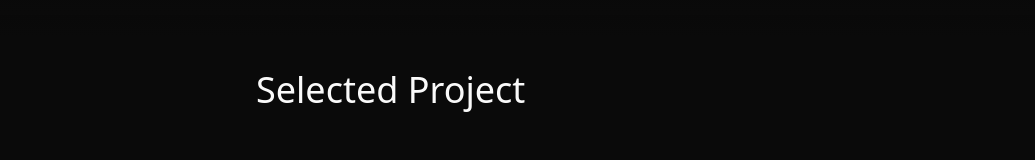
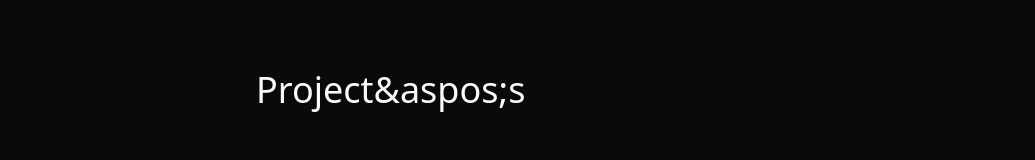
Before and after one commit to 9prabhjot9/Portfolio, a Next.js app: page / in a window 1280 px wide. Shown: the part 762-922 px from the top of the page, without its empty margins (0-1035 px from the left). Built offline with nearby package versions, Linux system fonts and the light colour scheme.

Commit message:
project change

```diff
--- a/app/page.tsx
+++ b/app/page.tsx
@@ -126,7 +126,7 @@ export default function Home() {
         <section id="work" ref={(el) => {sectionsRef.current[1] = el}} className="min-h-screen py-8 opacity-0">
           <div className="space-y-16">
             <div className="flex items-end justify-between">
-              <h2 className="text-4xl font-light">Selected Project</h2>
+              <h2 className="text-4xl font-light">Project&aspos;s</h2>
             </div>
 
             <div className="space-y-14">
```
